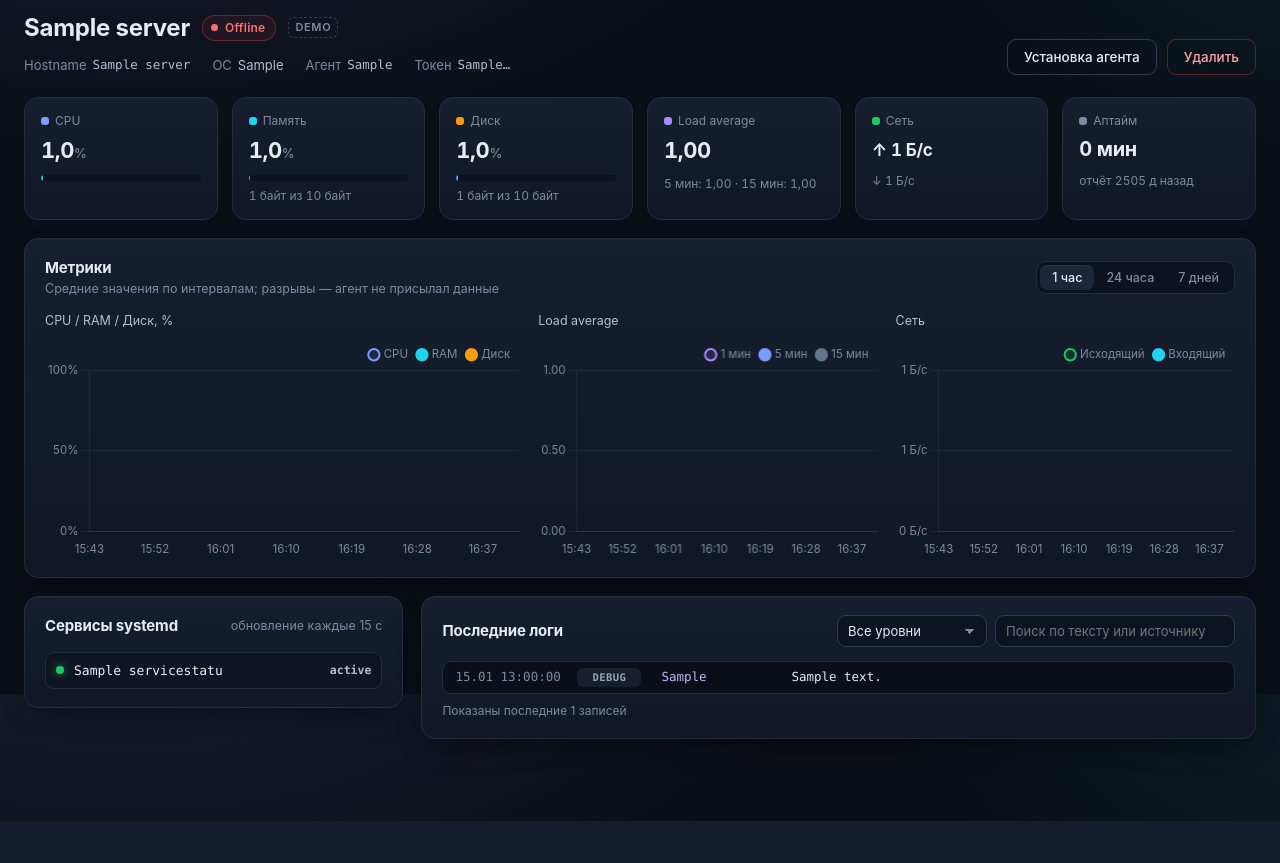
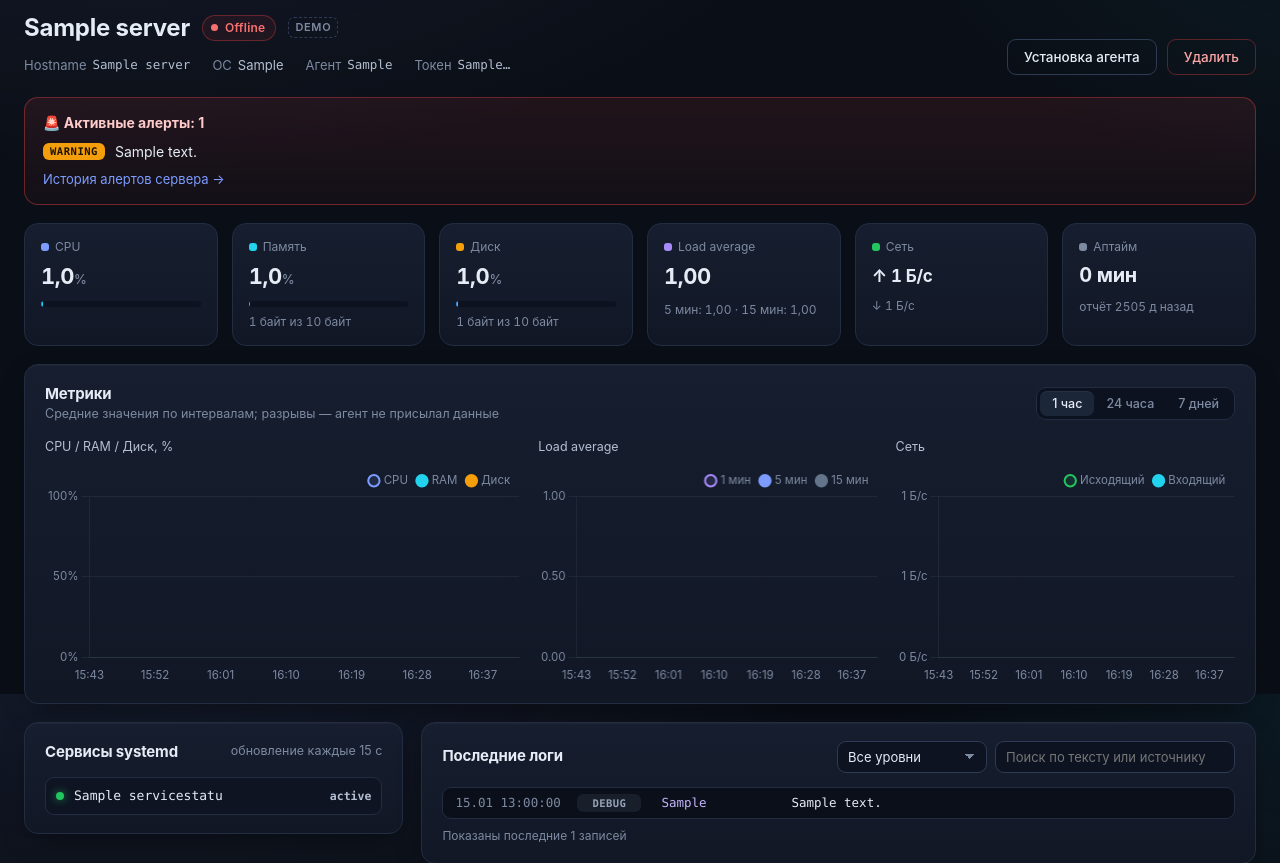
Before and after one commit to vadik12555/nightwatch, a Django app: page /servers/1/ in a window 1280 px wide. Shown: the part 106-969 px from the top of the page. Before the commit the page ends 927 px from the top, so only its background shows below. Run offline with Django 5.2, Linux system fonts and the light colour scheme; a user stored in the database is signed in; tables that the repository leaves empty hold one stand-in row (values such as "Sample post"); parts of the project's set-up code (start-up, migrations or seed data) failed here and were passed over.

Commit message:
feat(web): show open alerts on the dashboard and server page
Co-Authored-By: Claude Opus 5.5 <noreply@anthropic.com>

```diff
--- a/backend/servers/views.py
+++ b/backend/servers/views.py
@@ -119,6 +119,7 @@ def server_detail(request: HttpRequest, pk: int) -> HttpResponse:
         "ranges": RANGES,
         "default_range": DEFAULT_RANGE,
         "levels": LogEntry.Level.choices,
+        "open_alerts": list(server.alerts.open()),
     }
     return render(request, "servers/server_detail.html", context)
 
--- a/backend/templates/servers/partials/dashboard_body.html
+++ b/backend/templates/servers/partials/dashboard_body.html
@@ -7,6 +7,7 @@
     <div class="stat{% if summary.offline %} stat--crit{% endif %}"><div class="stat__label">Offline</div><div class="stat__value">{{ summary.offline }}</div></div>
     <div class="stat{% if summary.pending %} stat--pending{% endif %}"><div class="stat__label">Ожидают агента</div><div class="stat__value">{{ summary.pending }}</div></div>
     <div class="stat{% if summary.failed_services %} stat--crit{% endif %}"><div class="stat__label">Упавшие сервисы</div><div class="stat__value">{{ summary.failed_services }}</div></div>
+    <a class="stat stat--link{% if summary.open_alerts %} stat--crit{% else %} stat--ok{% endif %}" href="{% url 'alerts:list' %}"><div class="stat__label">Активные алерты →</div><div class="stat__value">{{ summary.open_alerts }}</div></a>
   </section>
 
   {% if servers %}
--- a/backend/templates/servers/partials/server_card.html
+++ b/backend/templates/servers/partials/server_card.html
@@ -25,7 +25,9 @@
     {% endif %}
   {% endwith %}
 
-  {% if server.failed_services %}
+  {% if server.open_alerts %}
+    <div class="server-card__alert">🚨 Активных алертов: {{ server.open_alerts }}{% if server.failed_services %} · упавших сервисов: {{ server.failed_services }}{% endif %}</div>
+  {% elif server.failed_services %}
     <div class="server-card__alert">⚠ Упавших сервисов: {{ server.failed_services }}</div>
   {% endif %}
   <div class="server-card__seen">Последний отчёт: {{ server.last_seen|ago }}</div>
--- a/backend/templates/servers/server_detail.html
+++ b/backend/templates/servers/server_detail.html
@@ -28,6 +28,16 @@
     </form>
   </div>
 </div>
+
+{% if open_alerts %}
+  <div class="alert-banner">
+    <div class="alert-banner__title">🚨 Активные алерты: {{ open_alerts|length }}</div>
+    {% for alert in open_alerts %}
+      <div class="alert-banner__row"><span class="sev sev--{{ alert.severity }}">{{ alert.get_severity_display }}</span> {{ alert.message }}</div>
+    {% endfor %}
+    <a href="{% url 'alerts:list' %}?server={{ server.pk }}&status=all">История алертов сервера →</a>
+  </div>
+{% endif %}
 
 <div id="stats" hx-get="{% url 'servers:stats' server.pk %}" hx-trigger="every 10s">
   {% include "servers/partials/stats.html" %}
```
